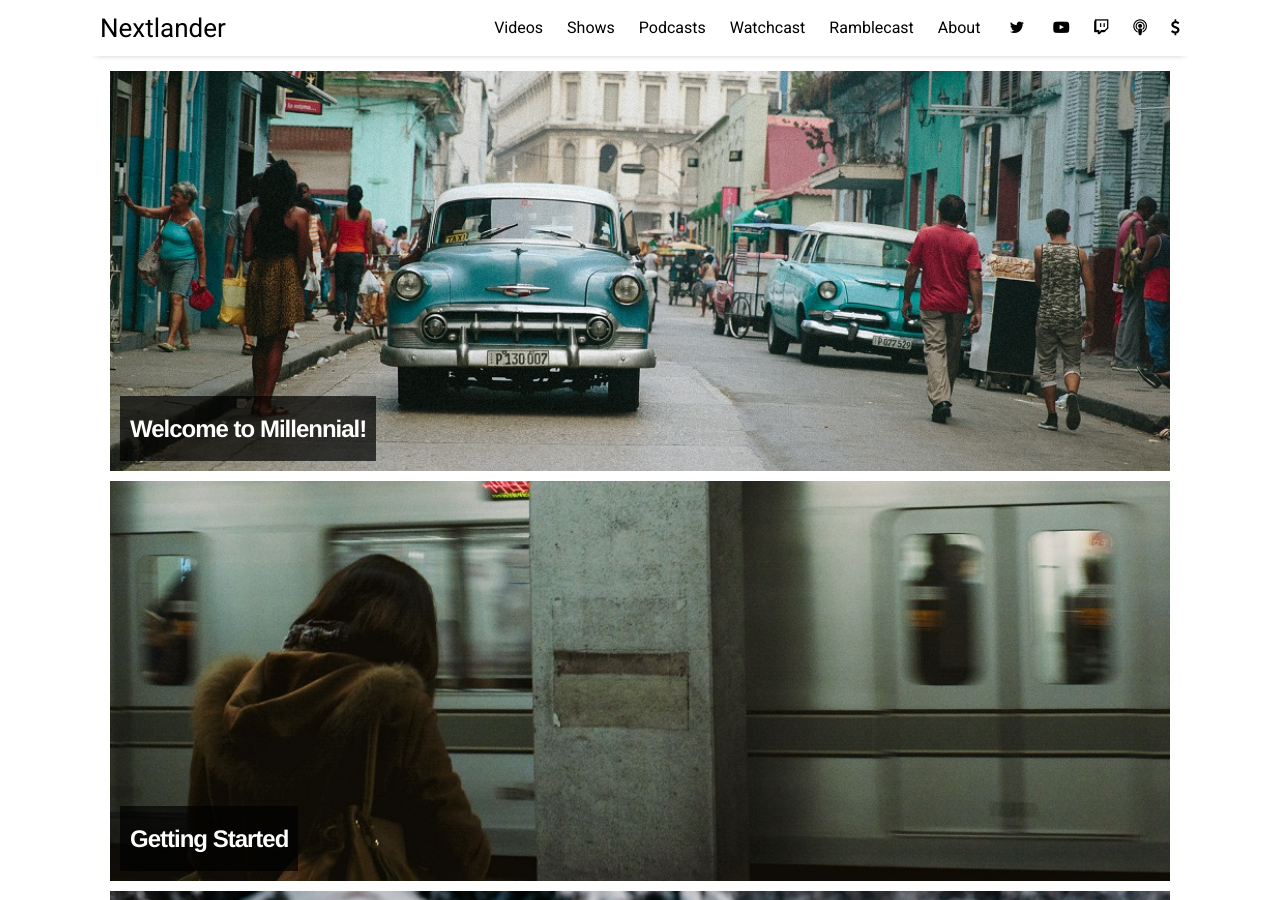
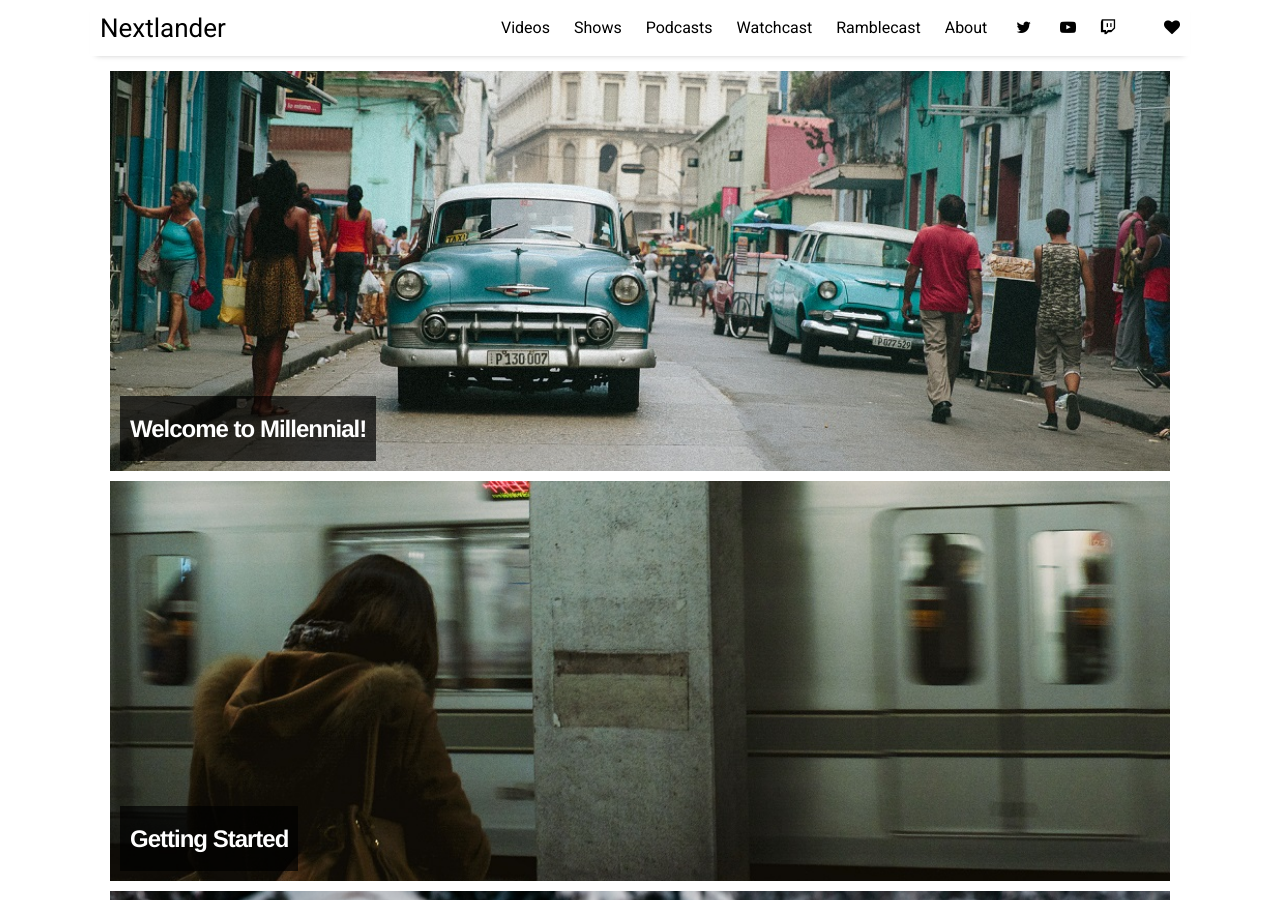
Before and after one commit to GodCheat/godcheat.github.io, a Jekyll site: the page built from index.html, in a window 1280 px wide and 900 px high. Built offline with Jekyll 4.4.1, drawn with Linux system fonts in a browser that asks for light colours; nearby versions of some CDN libraries; the list of posts is cut into pages by our own code.

Commit message:
new icons

```diff
--- a/_data/settings.yml
+++ b/_data/settings.yml
@@ -20,8 +20,8 @@ social:
 - {icon: 'twitter', link: 'https://twitter.com/nextlander'}
 - {icon: 'youtube-play', link: 'https://youtube.com/channel/UCO0gHyqLNeIrCAjwlO2BmiA'}
 - {icon: 'twitch', link: 'https://twitch.tv/nextlander'}
-- {icon: 'podcast', link: 'https://podcasts.apple.com/us/podcast/the-nextlander-podcast/id1570737028'}
-- {icon: 'usd', link: 'https://www.patreon.com/nextlander'}
+- {icon: 'headphone', link: 'https://podcasts.apple.com/us/podcast/the-nextlander-podcast/id1570737028'}
+- {icon: 'heart', link: 'https://www.patreon.com/nextlander'}
 #- {icon: 'envelope', link: 'podcast@nextlander.com'}
 #- {icon: 'rss-square', link: 'feed.xml'}
 # - {icon: 'rss-square', link: 'rss-feed.xml'}
```
